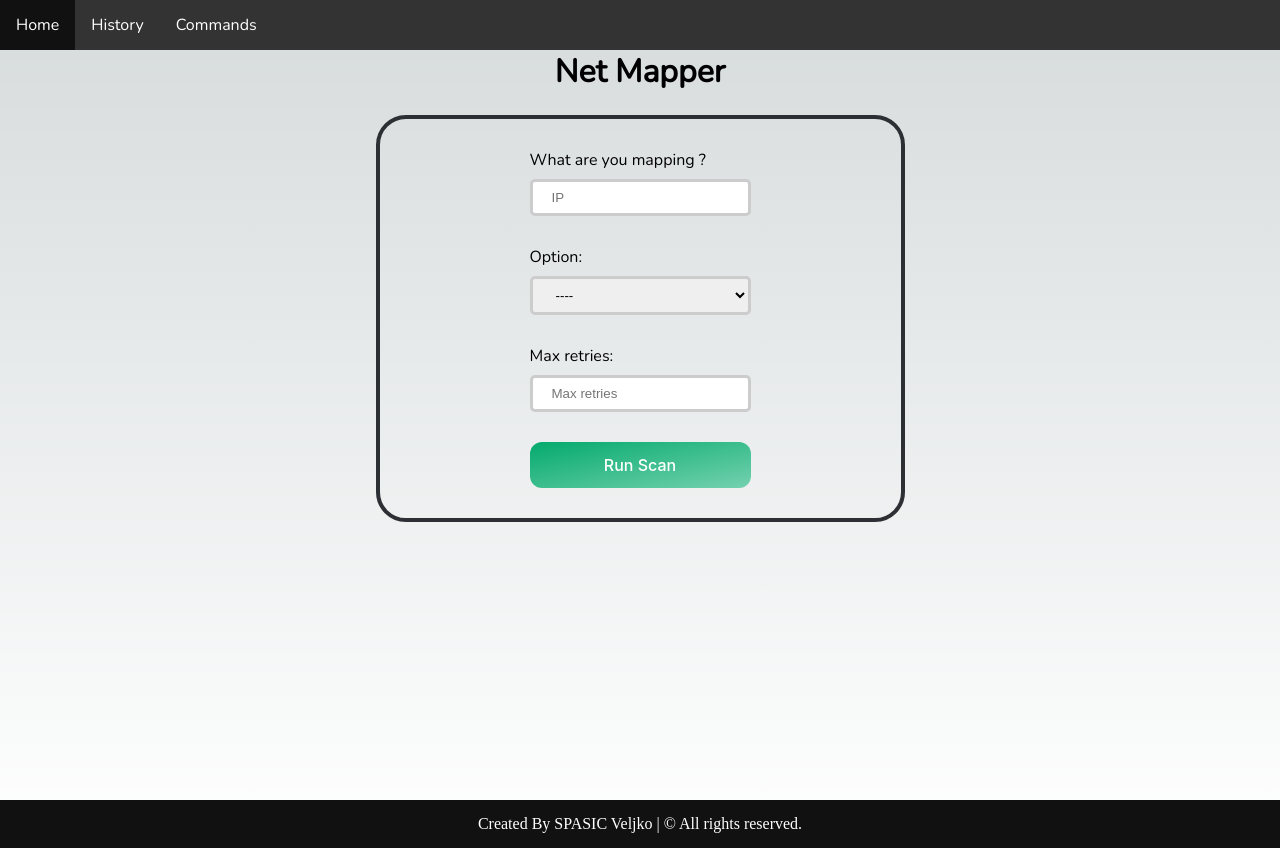
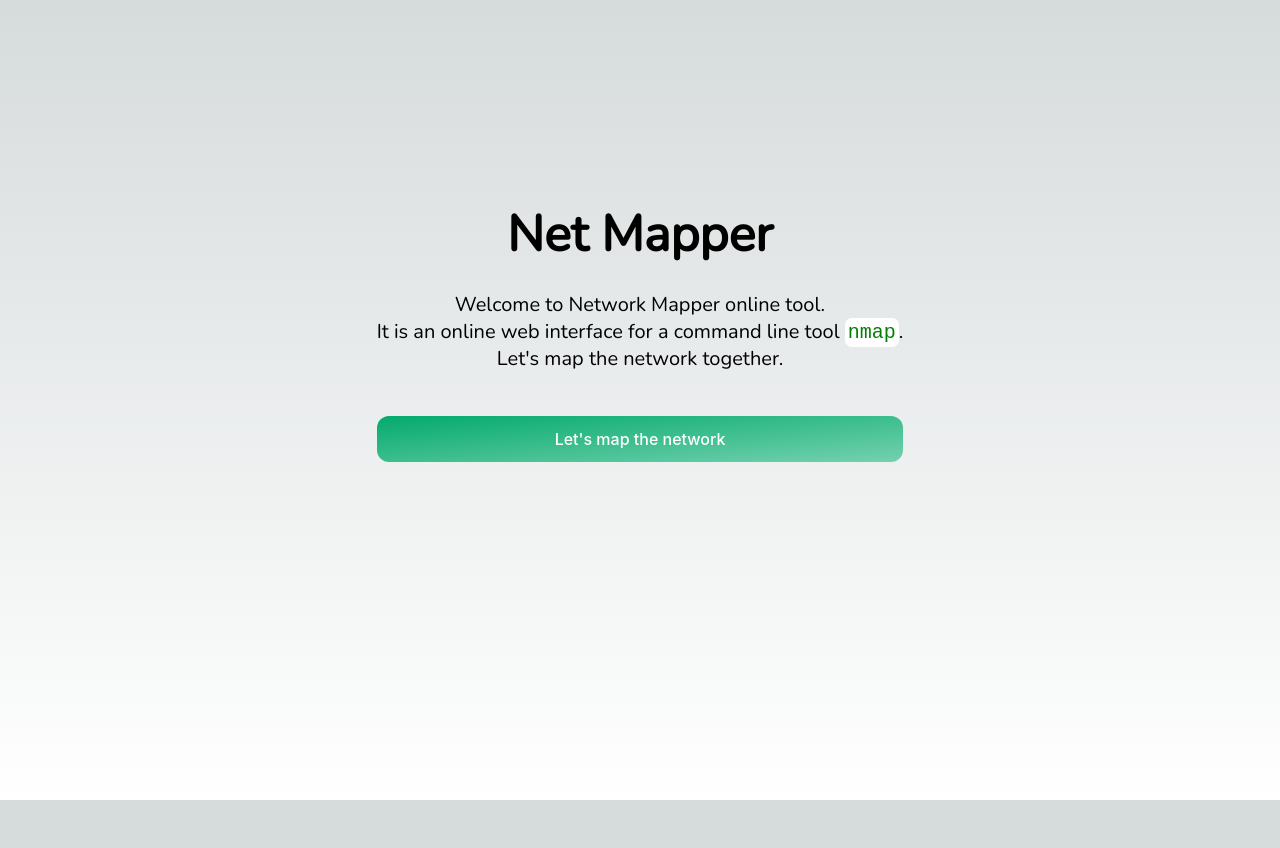
Before and after one commit to TheVSDev/netmapper, a Next.js app: page / in a window 1280 px wide. After the commit the page ends 800 px from the top, so only its background shows below. Built offline with nearby package versions, Linux system fonts and the light colour scheme.

Commit message:
adding a welcome page and scan page

```diff
--- a/src/pages/index.jsx
+++ b/src/pages/index.jsx
@@ -1,13 +1,12 @@
 // Imports
 import Head from 'next/head'
+import Link from "next/link"
 
-import styles from '@/web/styles/Home.module.css'
-import NavBar from "@/web/components/NavBar"
-import Form from "@/web/components/Form"
-import Footer from '@/web/components/Footer'
+import styles from '@/web/styles/Welcome.module.css'
+import Button from '@/web/components/Button'
 
-// Home function
-export default function Home() {
+// Welcome function
+export default function Welcome() {
 
   return (
     <>
@@ -18,12 +17,19 @@ export default function Home() {
       </Head>
 
       <main className={styles.main}>
-        <NavBar />
-        <h1>Net Mapper</h1>
-        <br />
-        <Form />
+        <div className={styles.container}>
+            <h1 className={styles.title}>Net Mapper</h1>
+            <br />
+            <p className={styles.text}>
+              Welcome to Network Mapper online tool. <br />
+              It is an online web interface for a command line tool <code className={styles.code}>nmap</code>. <br />
+              Let&apos;s map the network together.
+            </p>
+            <br />
+            <br />
+            <Link href="/ScanPage"><Button btnLabel="Let's map the network" /></Link>
+        </div>
       </main>
-      <Footer />
     </>
   )
 }
--- a/src/web/components/NavBar.jsx
+++ b/src/web/components/NavBar.jsx
@@ -8,7 +8,7 @@ function NavBar() {
   return (
     <ul className={styles.navbarUl}>
       <li className={styles.navbarLi}>
-        <Link className={styles.navbarA} href="/">Home</Link>
+        <Link className={styles.navbarA} href="/ScanPage">Home</Link>
       </li>
       <li className={styles.navbarLi}>
         <Link className={styles.navbarA} href="/History">History</Link>
--- /dev/null
+++ b/src/web/styles/Welcome.module.css
@@ -0,0 +1,29 @@
+@import url('https://fonts.googleapis.com/css2?family=Nunito:wght@300&display=swap');
+
+.main {
+    display: flex;
+    flex-direction: column;
+    align-items: center;
+    min-height: 100vh;
+    font-family: 'Nunito', sans-serif;
+}
+
+.code {
+    background-color: white;
+    color: green;
+    padding: 3px;
+    border-radius: 7px;
+}
+
+.container {
+    text-align: center;
+    margin-top: 200px;
+}
+
+.title {
+    font-size: 50px;
+}
+
+.text {
+    font-size: 20px;
+}
```
Also changed, not shown: src/pages/Commands.jsx (+8 -0 lines), src/pages/History.jsx (+8 -0 lines), src/pages/ScanPage.jsx (added, +30 -0 lines).
